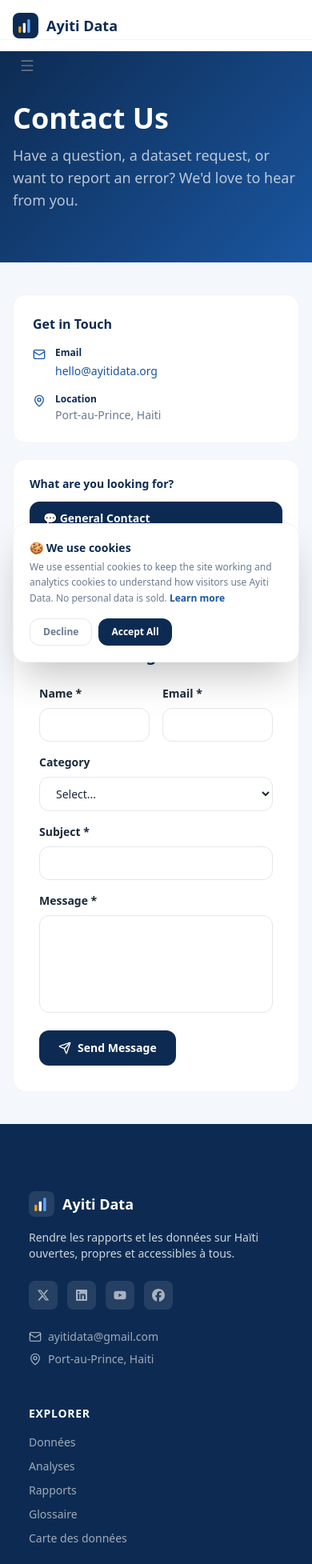
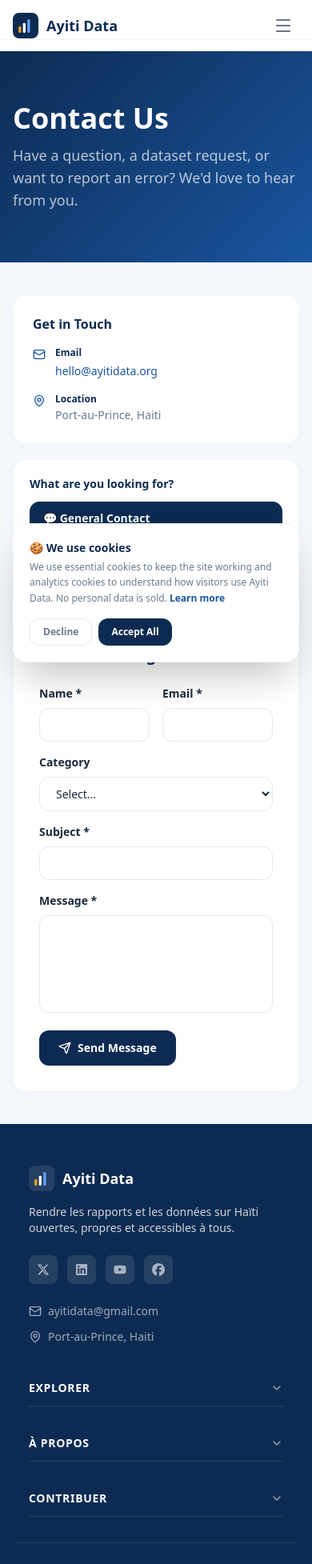
Before and after one commit to AbbyGod/AyitiData, a Next.js app: page /contact in a window 390 px wide. Shown: the top 1955 px of the page at 80% size. Built offline with nearby package versions, Linux system fonts and the light colour scheme.

Commit message:
Make user experience better on mobile

```diff
--- a/src/components/layout/Footer.tsx
+++ b/src/components/layout/Footer.tsx
@@ -5,7 +5,8 @@
 import Link from 'next/link'
 import {
   Mail,
-  MapPin
+  MapPin,
+  ChevronDown
 } from 'lucide-react'
 
 import {
@@ -77,6 +78,42 @@
   )
 }
 
+// ----------------------------------------------------
+// NEW MOBILE ACCORDION COMPONENT
+// ----------------------------------------------------
+function FooterSection({ title, links }: { title: string, links: { href: string, label: string }[] }) {
+  const [isOpen, setIsOpen] = useState(false);
+
+  return (
+    <div className="border-b border-white/10 lg:border-none py-3 lg:py-0">
+      <button
+        onClick={() => setIsOpen(!isOpen)}
+        className="flex justify-between items-center w-full lg:cursor-default lg:pointer-events-none"
+      >
+        <h4 className="text-sm font-bold text-white uppercase tracking-wider mb-0 lg:mb-4">
+          {title}
+        </h4>
+        <ChevronDown
+          className={`w-4 h-4 text-white/60 transition-transform duration-200 lg:hidden ${isOpen ? 'rotate-180' : ''}`}
+        />
+      </button>
+
+      <ul className={`flex-col gap-2 pt-4 pb-2 lg:pb-0 lg:pt-0 lg:flex ${isOpen ? 'flex' : 'hidden'}`}>
+        {links.map((link) => (
+          <li key={link.label}>
+            <Link
+              href={link.href}
+              className="text-sm text-white/60 hover:text-white transition-colors"
+            >
+              {link.label}
+            </Link>
+          </li>
+        ))}
+      </ul>
+    </div>
+  )
+}
+
 export default function Footer() {
   const { t } = useLanguage()
 
@@ -112,11 +149,11 @@
     <footer style={{ background: 'var(--navy)' }} className="text-white">
 
       {/* MAIN FOOTER */}
-      <div className="max-w-7xl mx-auto px-4 sm:px-6 lg:px-8 py-16">
-        <div className="grid grid-cols-1 md:grid-cols-2 lg:grid-cols-6 gap-12">
+      <div className="max-w-7xl mx-auto px-4 sm:px-6 lg:px-8 py-8 md:py-12">
+        <div className="grid grid-cols-1 sm:grid-cols-2 lg:grid-cols-6 gap-6 md:gap-12">
 
           {/* BRAND */}
-          <div className="lg:col-span-2">
+          <div className="lg:col-span-2 mb-2 lg:mb-0">
             <Link href="/" className="flex items-center gap-2.5 mb-4">
               <div className="w-8 h-8 rounded-lg flex items-center justify-center bg-white/10">
                 <svg viewBox="0 0 18 18" fill="none" className="w-5 h-5">
@@ -148,7 +185,7 @@
             </div>
 
             {/* CONTACT INFO */}
-            <div className="flex flex-col gap-2">
+            <div className="flex flex-col gap-3">
               <a
                 href="mailto:ayitidata@gmail.com"
                 className="flex items-center gap-2 text-sm text-white/60 hover:text-white transition-colors"
@@ -164,82 +201,22 @@
             </div>
           </div>
 
-          {/* EXPLORE */}
-          <div>
-            <h4 className="text-sm font-bold text-white uppercase tracking-wider mb-4">
-              {t('footer_explore')}
-            </h4>
-            <ul className="flex flex-col gap-2.5">
-              {footerLinks.explore.map((link) => (
-                <li key={link.label}>
-                  <Link
-                    href={link.href}
-                    className="text-sm text-white/60 hover:text-white transition-colors"
-                  >
-                    {link.label}
-                  </Link>
-                </li>
-              ))}
-            </ul>
-          </div>
-
-          {/* ABOUT */}
-          <div>
-            <h4 className="text-sm font-bold text-white uppercase tracking-wider mb-4">
-              {t('footer_about')}
-            </h4>
-            <ul className="flex flex-col gap-2.5">
-              {footerLinks.about.map((link) => (
-                <li key={link.label}>
-                  <Link
-                    href={link.href}
-                    className="text-sm text-white/60 hover:text-white transition-colors"
-                  >
-                    {link.label}
-                  </Link>
-                </li>
-              ))}
-            </ul>
-          </div>
-
-          {/* CONTRIBUTE */}
-          <div>
-            <h4 className="text-sm font-bold text-white uppercase tracking-wider mb-4">
-              {t('footer_contribute')}
-            </h4>
-            <ul className="flex flex-col gap-2.5">
-              {footerLinks.contribute.map((link) => (
-                <li key={link.label}>
-                  <Link
-                    href={link.href}
-                    className="text-sm text-white/60 hover:text-white transition-colors"
-                  >
-                    {link.label}
-                  </Link>
-                </li>
-              ))}
-            </ul>
-          </div>
+          {/* DYNAMIC ACCORDION SECTIONS */}
+          <FooterSection title={t('footer_explore')} links={footerLinks.explore} />
+          <FooterSection title={t('footer_about')} links={footerLinks.about} />
+          <FooterSection title={t('footer_contribute')} links={footerLinks.contribute} />
 
           {/* NEWSLETTER */}
-          <div>
-            <h4 className="text-sm font-bold text-white uppercase tracking-wider mb-4">
-              {t('stay_updated')}
-            </h4>
-            <p className="text-sm text-white/60 mb-4">
-              {t('stay_updated_desc')}
-            </p>
-            <NewsletterForm />
-          </div>
+
 
         </div>
       </div>
 
       {/* BOTTOM BAR */}
       <div className="border-t border-white/10">
-        <div className="max-w-7xl mx-auto px-4 sm:px-6 lg:px-8 py-6 flex flex-col sm:flex-row items-center justify-between gap-4">
-          <span>© {new Date().getFullYear()} Ayiti Data. {t('footer_rights')}</span>
-          <div className="flex items-center gap-6">
+        <div className="max-w-7xl mx-auto px-4 sm:px-6 lg:px-8 py-6 flex flex-col md:flex-row items-center justify-between gap-4 text-center md:text-left">
+          <span className="text-sm text-white/60">© {new Date().getFullYear()} Ayiti Data. {t('footer_rights')}</span>
+          <div className="flex flex-wrap justify-center items-center gap-4 lg:gap-6">
             {footerLinks.legal.map((link) => (
               <Link
                 key={link.href}
@@ -250,7 +227,7 @@
               </Link>
             ))}
           </div>
-          <p className="text-sm text-white/40">{t('footer_made')}</p>
+          <p className="text-xs text-white/40">{t('footer_made')}</p>
         </div>
       </div>
 
--- a/src/components/layout/Navbar.tsx
+++ b/src/components/layout/Navbar.tsx
@@ -54,26 +54,48 @@
     },
   ]
 
-
   useEffect(() => {
     const handleScroll = () => setScrolled(window.scrollY > 10)
     window.addEventListener('scroll', handleScroll)
     return () => window.removeEventListener('scroll', handleScroll)
   }, [])
 
+  // Close menus when route changes
   useEffect(() => {
     setMobileOpen(false)
     setActiveDropdown(null)
   }, [pathname])
 
+  // Prevent background scrolling when mobile menu is open
+  useEffect(() => {
+    if (mobileOpen) {
+      document.body.style.overflow = 'hidden'
+    } else {
+      document.body.style.overflow = 'unset'
+    }
+  }, [mobileOpen])
+
   return (
     <nav className={cn(
       'fixed top-0 left-0 right-0 z-50 transition-all duration-300',
-      scrolled
+      scrolled || mobileOpen
         ? 'bg-white/95 backdrop-blur-md shadow-sm border-b border-gray-100'
         : 'bg-white border-b border-gray-100'
     )}>
-      <div className="max-w-7xl mx-auto px-4 sm:px-6 lg:px-8">
+
+      {/*
+        1. THE CLICK-AWAY BACKDROP
+        This covers the screen behind the floating menu. Clicking it closes the menu.
+      */}
+      {mobileOpen && (
+        <div
+          className="lg:hidden fixed inset-0 z-40 bg-black/20 backdrop-blur-sm"
+          onClick={() => setMobileOpen(false)}
+        />
+      )}
+
+      {/* THE MAIN NAVBAR BAR (Stays on top of backdrop due to z-50) */}
+      <div className="max-w-7xl mx-auto px-4 sm:px-6 lg:px-8 relative z-50 bg-transparent">
         <div className="flex items-center justify-between h-16">
 
           {/* LOGO */}
@@ -190,7 +212,7 @@
                 style={{ color: 'var(--navy)' }}
               >
                 <Globe className="w-3.5 h-3.5" />
-                {lang === 'ht' ? 'Kreyòl' : lang === 'fr' ? 'Français' : lang === 'es' ? 'Español' : 'English'}
+                {lang === 'ht' ? 'Kreyòl' : lang === 'fr' ? 'Français' : 'English'}
                 <ChevronDown className={cn('w-3 h-3 transition-transform', activeDropdown === 'lang' && 'rotate-180')} />
               </button>
               {activeDropdown === 'lang' && (
@@ -199,7 +221,6 @@
                     { code: 'fr', label: 'Français' },
                     { code: 'en', label: 'English' },
                     { code: 'ht', label: 'Kreyòl' },
-                    //{ code: 'es', label: 'Español' },
                   ] as { code: Language; label: string }[]).map((l) => (
                     <button
                       key={l.code}
@@ -229,73 +250,90 @@
               {t('nav_support')}
             </Link>
           </div>
-          </div>
-
-            {/* LOGIN */}
-
-          {/*Will add login later, for now I will keep it like this  */}
 
           {/* MOBILE MENU BUTTON */}
           <button
-            className="lg:hidden p-2 rounded-lg text-gray-500 hover:bg-gray-50"
+            className="lg:hidden p-2 rounded-lg text-gray-500 hover:bg-gray-100 transition-colors"
             onClick={() => setMobileOpen(!mobileOpen)}
           >
-            {mobileOpen ? <X className="w-5 h-5" /> : <Menu className="w-5 h-5" />}
+            {mobileOpen ? <X className="w-6 h-6" /> : <Menu className="w-6 h-6" />}
           </button>
 
         </div>
+      </div>
 
-{/* MOBILE MENU */}
+      {/*
+        2. THE FLOATING MENU CARD
+        Notice `left-4 right-4` and `rounded-2xl` - this gives it the floating look.
+        `max-h-[calc(100vh-100px)]` ensures it never hits the absolute bottom of the phone.
+      */}
       {mobileOpen && (
-  <div className="lg:hidden border-t border-gray-100 bg-white px-4 py-4 flex flex-col gap-2 max-h-[80vh] overflow-y-auto">
+        <div className="lg:hidden absolute top-[76px] left-4 right-4 z-50 bg-white rounded-2xl shadow-2xl border border-gray-100 flex flex-col max-h-[calc(100vh-100px)] overflow-y-auto">
+
+          <div className="px-4 py-5 flex flex-col gap-2">
             {navLinks.map((link) => {
+
               if (link.dropdown) {
+                const isOpen = activeDropdown === link.label;
                 return (
-          <div key={link.label} className="py-1">
-            <p className="px-3 text-[10px] font-bold text-gray-400 uppercase tracking-widest">
+                  <div key={link.label} className="flex flex-col border border-gray-100 rounded-xl overflow-hidden shadow-sm">
+                    <button
+                      onClick={() => setActiveDropdown(isOpen ? null : link.label)}
+                      className="flex items-center justify-between px-5 py-4 bg-gray-50 text-gray-800 font-semibold text-left"
+                    >
                       {link.label}
-            </p>
-            {/* Using a grid to save vertical space */}
-            <div className="grid grid-cols-2 gap-1 mt-1">
+                      <ChevronDown className={cn("w-5 h-5 text-gray-500 transition-transform", isOpen && "rotate-180")} />
+                    </button>
+
+                    {isOpen && (
+                      <div className="flex flex-col bg-white border-t border-gray-100">
                         {link.dropdown.map((item) => (
                           <Link
                             key={item.href}
                             href={item.href}
-                  className="px-3 py-2 text-xs text-gray-600 bg-gray-50 hover:bg-gray-100 rounded-md truncate"
+                            className="px-5 py-3.5 text-sm font-medium text-gray-600 hover:text-blue-700 hover:bg-blue-50 border-b border-gray-50 last:border-none"
                           >
                             {item.label}
                           </Link>
                         ))}
                       </div>
+                    )}
                   </div>
                 )
               }
+
               return (
                 <Link
                   key={link.href}
                   href={link.href!}
                   className={cn(
-            'block px-3 py-2.5 rounded-lg text-sm font-medium',
+                    'px-5 py-4 rounded-xl text-sm font-semibold transition-colors shadow-sm',
                     pathname === link.href
-              ? 'text-blue-700 bg-blue-50'
-              : 'text-gray-700 hover:bg-gray-50'
+                      ? 'bg-blue-50 text-blue-700 border border-blue-100'
+                      : 'bg-gray-50 text-gray-800 border border-gray-100 hover:bg-gray-100'
                   )}
                 >
                   {link.label}
                 </Link>
               )
             })}
+          </div>
 
-    {/* LANGUAGE & SUPPORT */}
-    <div className="pt-3 mt-2 border-t border-gray-100 flex flex-col gap-3">
-      <div className="flex gap-2">
+          {/* Language & Support Section inside the Card */}
+          <div className="mt-auto bg-gray-50 px-4 py-5 border-t border-gray-200">
+            <p className="text-xs font-bold text-gray-400 uppercase tracking-wider mb-3 text-center">
+              Language / Langue / Lang
+            </p>
+            <div className="flex gap-2 mb-4">
               {(['fr', 'en', 'ht'] as Language[]).map((code) => (
                 <button
                   key={code}
                   onClick={() => setLang(code)}
                   className={cn(
-              'flex-1 py-1.5 text-[10px] font-bold rounded-md transition-colors uppercase',
-              lang === code ? 'text-white' : 'bg-gray-50 text-gray-500'
+                    'flex-1 py-3 text-sm font-bold rounded-xl transition-colors shadow-sm',
+                    lang === code
+                      ? 'text-white'
+                      : 'text-gray-600 bg-white border border-gray-200 hover:bg-gray-100'
                   )}
                   style={lang === code ? { background: 'var(--navy)' } : {}}
                 >
@@ -306,16 +344,19 @@
 
             <Link
               href="/support-us"
-        className="text-center py-2.5 rounded-lg text-sm font-semibold text-white shadow-sm"
+              className="flex items-center justify-center gap-2 w-full py-3.5 rounded-xl text-sm font-bold text-white shadow-md active:scale-[0.98] transition-transform"
               style={{ background: 'var(--accent)' }}
             >
-        Support Us
+              <HandHeart className="w-5 h-5" />
+              {t('nav_support')}
             </Link>
           </div>
+
         </div>
       )}
-      {/* CLOSE DROPDOWN ON OUTSIDE CLICK */}
-      {activeDropdown && (
+
+      {/* CLOSE DESKTOP DROPDOWN ON OUTSIDE CLICK */}
+      {activeDropdown && !mobileOpen && (
         <div className="fixed inset-0 z-40" onClick={() => setActiveDropdown(null)} />
       )}
     </nav>
```
Also changed, not shown: src/app/page.tsx (+22 -11 lines). Lines whose indentation alone changed are shown as unchanged.
